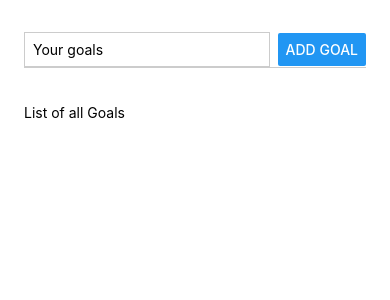
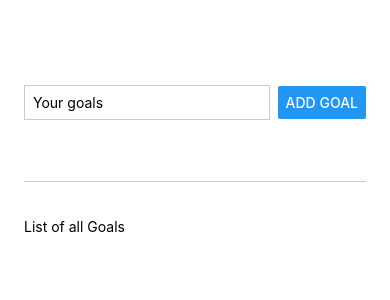
Before and after one commit to anandsimmy/rn-course, a React Native app: screen / in a window 390 px wide. Shown: the top 300 px of the page. Built offline with nearby package versions, Linux system fonts and the light colour scheme.

Commit message:
style changes

```diff
--- a/App.js
+++ b/App.js
@@ -17,10 +17,11 @@ export default function App() {
 const styles = StyleSheet.create({
   container: {
     flex: 1,
-    paddingTop: 32,
+    paddingTop: 24,
     paddingHorizontal: 24,
   },
   inputWrapper: {
+    flex: 1,
     flexDirection: 'row',
     alignItems: 'center',
     marginBottom: 36,
```
